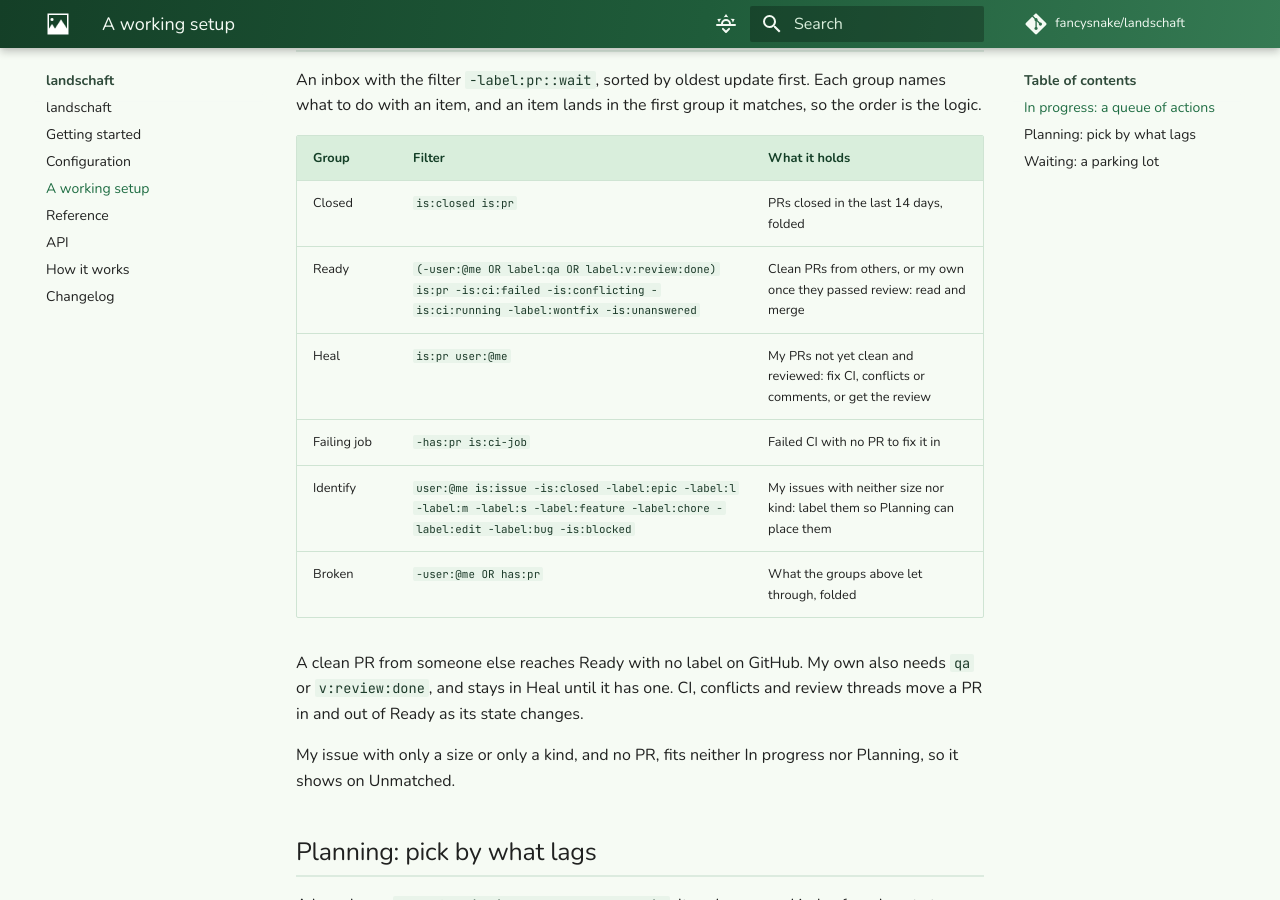
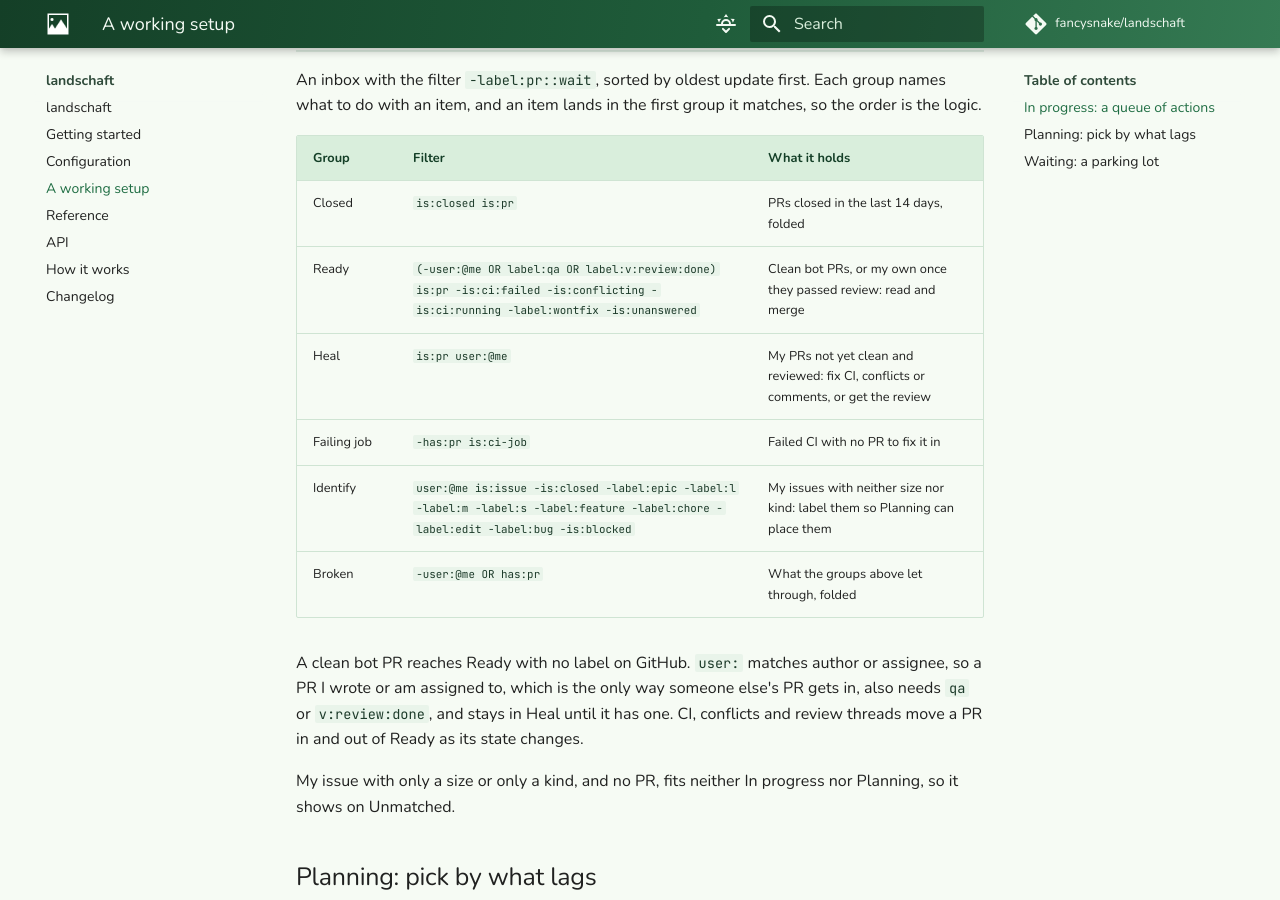
Before and after one commit to fancysnake/landschaft, an MkDocs documentation site: the page built from docs/workflow.md, in a window 1280 px wide and 900 px high, scrolled down 662 px. Built offline with MkDocs 1.6.1 and Material for MkDocs 9.7.7, drawn with Linux system fonts in a browser that asks for light colours; comment, search, counter and statistics services are not loaded.

Commit message:
chore: act on the review triage

```diff
--- a/docs/workflow.md
+++ b/docs/workflow.md
@@ -34,13 +34,14 @@ to do with an item, and an item lands in the first group it matches, so the orde
 | Group       | Filter                                                                                                                               | What it holds                                                                       |
 | ----------- | ------------------------------------------------------------------------------------------------------------------------------------ | ----------------------------------------------------------------------------------- |
 | Closed      | `is:closed is:pr`                                                                                                                    | PRs closed in the last 14 days, folded                                              |
-| Ready       | `(-user:@me OR label:qa OR label:v:review:done) is:pr -is:ci:failed -is:conflicting -is:ci:running -label:wontfix -is:unanswered`    | Clean PRs from others, or my own once they passed review: read and merge            |
+| Ready       | `(-user:@me OR label:qa OR label:v:review:done) is:pr -is:ci:failed -is:conflicting -is:ci:running -label:wontfix -is:unanswered`    | Clean bot PRs, or my own once they passed review: read and merge                    |
 | Heal        | `is:pr user:@me`                                                                                                                     | My PRs not yet clean and reviewed: fix CI, conflicts or comments, or get the review |
 | Failing job | `-has:pr is:ci-job`                                                                                                                  | Failed CI with no PR to fix it in                                                   |
 | Identify    | `user:@me is:issue -is:closed -label:epic -label:l -label:m -label:s -label:feature -label:chore -label:edit -label:bug -is:blocked` | My issues with neither size nor kind: label them so Planning can place them         |
 | Broken      | `-user:@me OR has:pr`                                                                                                                | What the groups above let through, folded                                           |
 
-A clean PR from someone else reaches Ready with no label on GitHub. My own also needs `qa` or
+A clean bot PR reaches Ready with no label on GitHub. `user:` matches author or assignee, so a
+PR I wrote or am assigned to, which is the only way someone else's PR gets in, also needs `qa` or
 `v:review:done`, and stays in Heal until it has one. CI, conflicts and review threads move a PR
 in and out of Ready as its state changes.
 
```
Also changed, not shown: README.md (+2 -0 lines).
